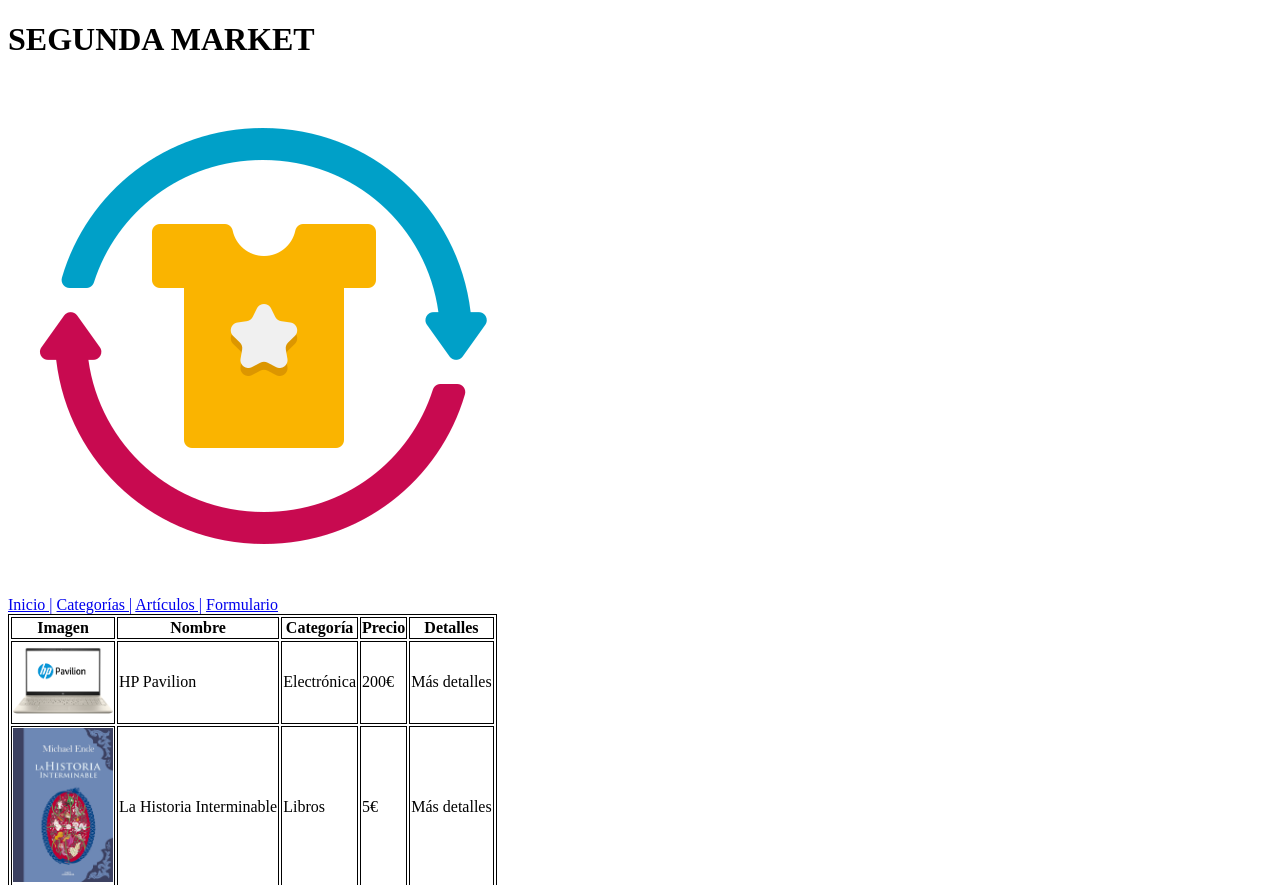
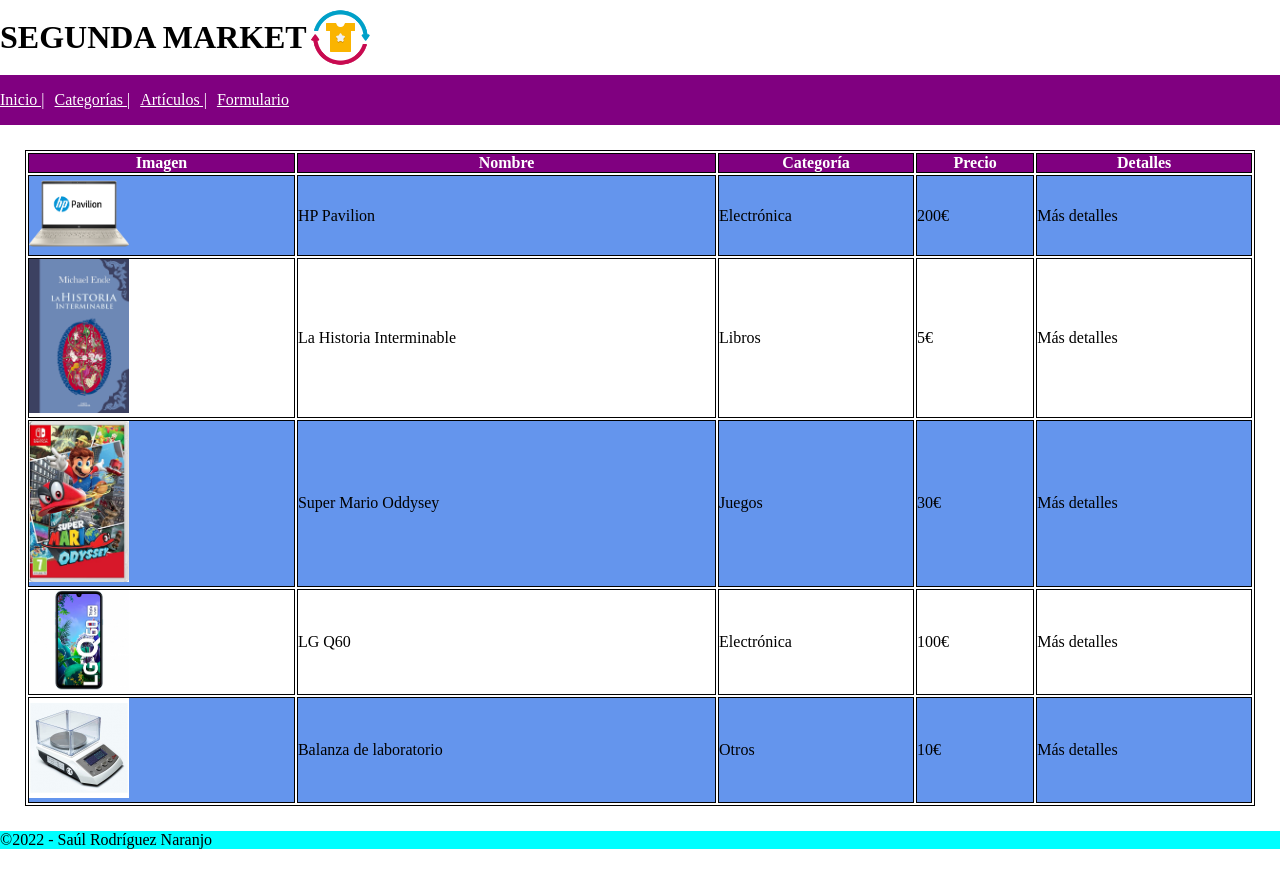
Before and after one commit to SaulRC1/Practica-Cliente-DAW, a website: page public_html/Articulos.html in a window 1280 px wide. Shown: the top 885 px of the page. After the commit the page ends 849 px from the top, so only its background shows below. Drawn offline with Linux system fonts and the light colour scheme.

Commit message:
Práctica 3 - Añadimos CSS

```diff
--- a/nbproject/private/private.xml
+++ b/nbproject/private/private.xml
@@ -6,6 +6,7 @@
             <file>file:/C:/Users/SaulRC1/Documents/NetBeansProjects/Practica2-DAW/bower.json</file>
             <file>file:/C:/Users/SaulRC1/Documents/NetBeansProjects/Practica2-DAW/.bowerrc</file>
             <file>file:/C:/Users/SaulRC1/Documents/NetBeansProjects/Practica2-DAW/public_html/index.html</file>
+            <file>file:/C:/Users/SaulRC1/Documents/NetBeansProjects/Practica2-DAW/public_html/css/general-style.css</file>
             <file>file:/C:/Users/SaulRC1/Documents/NetBeansProjects/Practica2-DAW/public_html/Categorias.html</file>
             <file>file:/C:/Users/SaulRC1/Documents/NetBeansProjects/Practica2-DAW/gulpfile.js</file>
             <file>file:/C:/Users/SaulRC1/Documents/NetBeansProjects/Practica2-DAW/public_html/Formulario.html</file>
--- a/public_html/Articulos.html
+++ b/public_html/Articulos.html
@@ -28,7 +28,7 @@
                     <th>Precio</th>
                     <th>Detalles</th>
                 </tr>
-                <tr>
+                <tr class="odd-table-row">
                     <td>
                         <img src="images/articulos/hp-pavilion.png" style="width: 100px">
                     </td>
@@ -48,7 +48,7 @@
                     <td>Más detalles</td>
                 </tr>
 
-                <tr>
+                <tr class="odd-table-row">
                     <td>
                         <img src="images/articulos/mario.jpg" style="width: 100px">
                     </td>
@@ -68,7 +68,7 @@
                     <td>Más detalles</td>
                 </tr>
 
-                <tr>
+                <tr class="odd-table-row">
                     <td>
                         <img src="images/articulos/balanza.jpg" style="width: 100px">
                     </td>
--- a/public_html/css/general-style.css
+++ b/public_html/css/general-style.css
@@ -1,3 +1,107 @@
+*:not(ul,li){
+    margin: 0;
+    padding: 0;
+}
+
+html {
+    height: 100%;
+    width:100%;
+}
+
+body {
+    height: 100%;
+    width: 100%;
+    display: flex;
+    flex-direction: column
+}
+
 table, th, td {
     border: 1px solid black;
 }
+
+th {
+    background-color: purple;
+    color: white;
+}
+
+.pair-table-row {
+
+}
+
+.odd-table-row {
+    background-color: cornflowerblue;
+}
+
+header {
+    background-color: white;
+    max-height: 75px;
+    height: 75px;
+    display: flex;
+    flex-direction: row;
+    align-items: center;
+    justify-content: flex-start;
+}
+
+header img {
+    height: 90%;
+    margin-right: 10px;
+}
+
+nav {
+    background-color: purple;
+    display: flex;
+    height: 50px;
+    max-height: 50px;
+    min-height: 50px;
+    flex-direction: row;
+    justify-items: flex-start;
+    align-items: center;
+}
+
+nav a {
+    margin-right: 10px;
+    color: white;
+}
+
+section {
+    margin:25px;
+    display: flex;
+    flex-direction: column;
+    justify-content: flex-start;
+}
+
+.categories-div {
+    margin: 10px;
+}
+
+.category-header {
+    background-color: orangered;
+    color: white;
+}
+
+.category-header:hover + .category-description{
+    display: block;
+}
+
+.category-description {
+    display: none;
+    background-color: orange;
+    color: white;
+}
+
+footer {
+    display: flex;
+    justify-content: flex-start;
+    align-items: center;
+    background-color: cyan;
+}
+
+.flexbox-row {
+    display: flex;
+    flex-direction: row;
+}
+
+.flexbox-column {
+    display: flex;
+    flex-direction: column;
+}
```
Also changed, not shown: public_html/Categorias.html (+22 -10 lines), public_html/index.html (+2 -1 lines).
